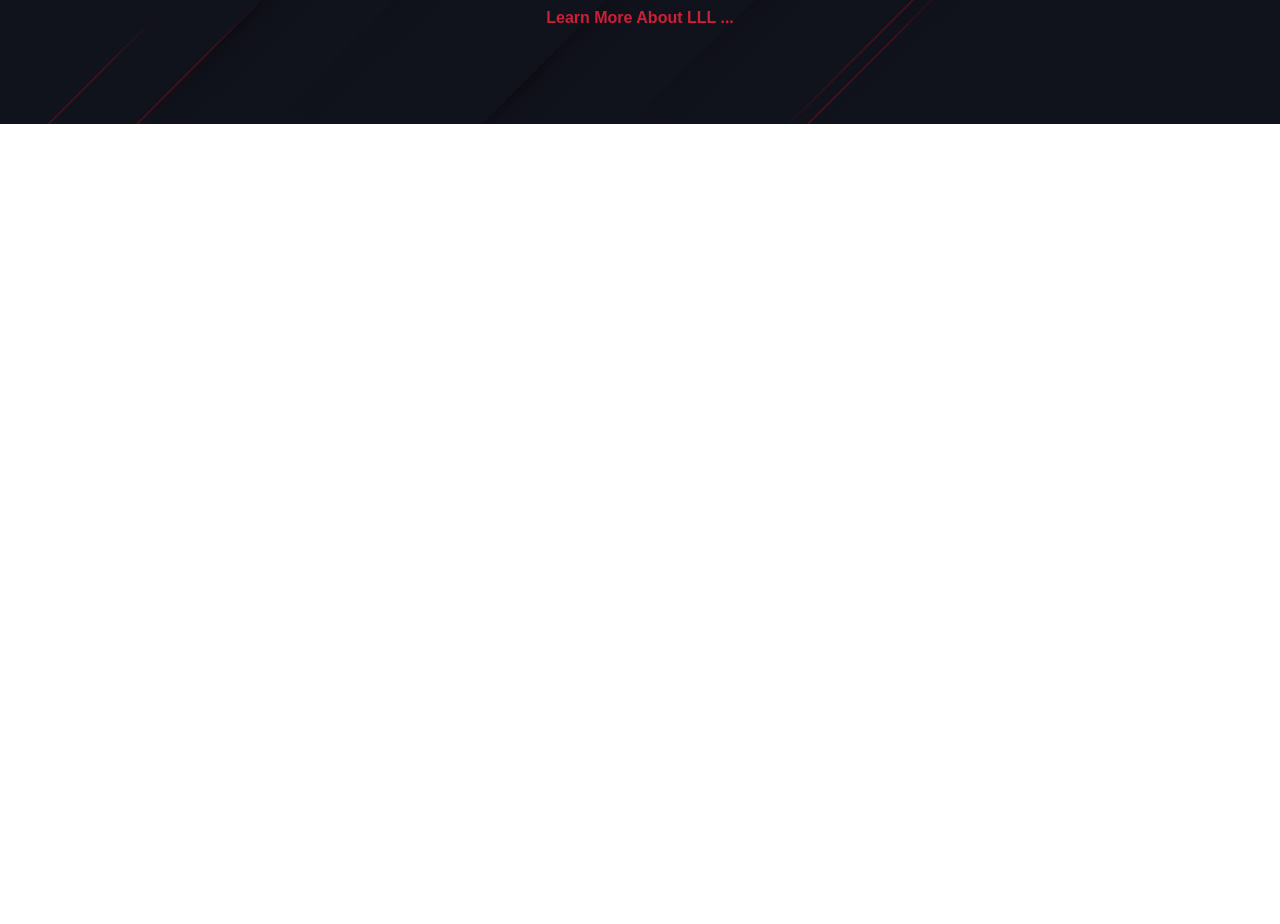
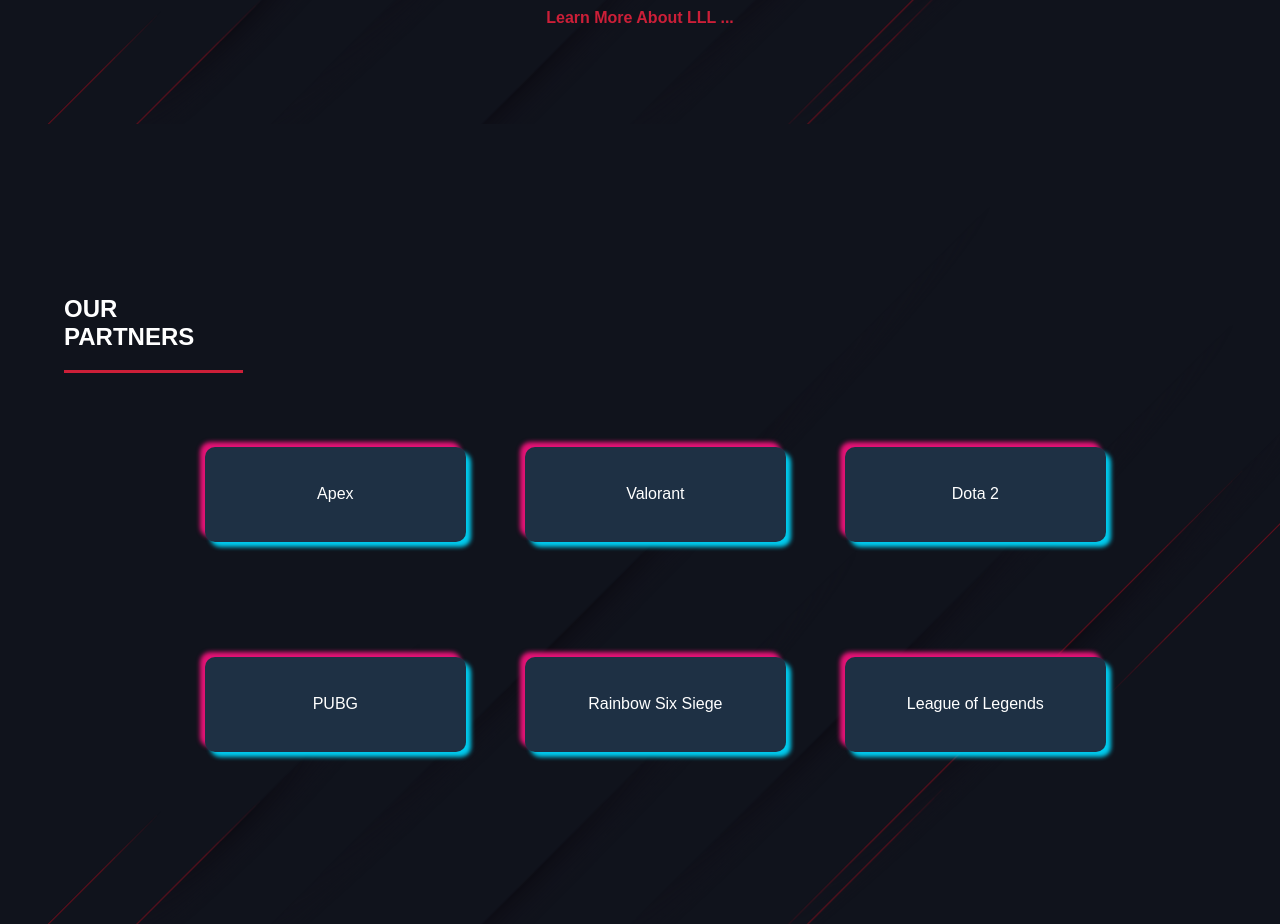
Before and after one commit to Al-Auqash/LLL-Tournament, a React (Create React App) app in the folder client/: page / in a window 1280 px wide. Shown: the part 1540-2464 px from the top of the page. Before the commit the page ends 1664 px from the top, so only its background shows below. Built offline with nearby package versions, Linux system fonts and the light colour scheme; the HTML template or start-up script is replaced by a standard one.

Commit message:
third content #10

```diff
--- a/client/src/components/mainContent.js
+++ b/client/src/components/mainContent.js
@@ -1,6 +1,8 @@
 import React from "react";
 import WelcomePage from "./subMainContent/welcomePage";
 import Works from "./subMainContent/works";
+import OurPartners from "./subMainContent/ourPartners";
+
 import "./mainContent.css";
 
 const mainContent = () => {
@@ -8,6 +10,7 @@
     <section id="mainContent">
       <WelcomePage />
       <Works  />
+      <OurPartners />
     </section>
   );
 };
--- /dev/null
+++ b/client/src/components/subMainContent/ourPartners.css
@@ -0,0 +1,48 @@
+.ourPartners {
+  background-color: #10131c;
+  background-image: url("../../img/background.png");
+  height: 100vh;
+  width: 100%;
+  display: flex;
+  background-size: cover;
+  flex-direction: column;
+  justify-content: center;
+}
+
+.title {
+  color: #ffffff;
+  margin: 2% 5% 2% 5%;
+  border-bottom: 3px solid #cc1f38;
+  width: 14%;
+  font-family: Arial, Helvetica, sans-serif;
+}
+
+.title h1 {
+  background-color: transparent;
+}
+
+.ourPartnersCard {
+    display: grid;
+    grid-template-columns: 20% 20% 20%;
+    grid-gap: 5%;
+    justify-content: center;
+    align-items: center;
+    height: 50%;
+    font-family: Arial, Helvetica, sans-serif;
+}
+
+.ourPartnersCard .card {
+    width: 100%;
+    height: 50%;
+    padding-left: 1%;
+    padding-right: 1%;
+    margin: 2% 5% 2% 5%;
+    background-color: #1e3044;
+    display: flex;
+    flex-direction: column;
+    justify-content: center;
+    align-items: center;
+    text-align: center;
+    border-radius: 10px;
+    box-shadow: -5px -5px 4px#e41376, 5px 5px 4px #01cbee;
+  }
--- /dev/null
+++ b/client/src/components/subMainContent/ourPartners.js
@@ -0,0 +1,33 @@
+import React from "react";
+import "./ourPartners.css";
+
+const ourPartners = () => {
+  return (
+    <div className="ourPartners">
+      <div className="title">
+        <h1>OUR PARTNERS</h1>
+      </div>
+      <div className="ourPartnersCard">
+          <div className="card">
+            <p>Apex</p>
+          </div>
+          <div className="card">
+            <p>Valorant</p>
+          </div>
+          <div className="card">
+            <p>Dota 2</p>
+          </div>
+          <div className="card">
+            <p>PUBG</p>
+          </div>
+          <div className="card">
+            <p>Rainbow Six Siege</p>
+          </div>
+          <div className="card">
+            <p>League of Legends</p>
+          </div>
+      </div>
+    </div>
+  );
+};
+export default ourPartners;
--- a/client/src/components/subMainContent/works.css
+++ b/client/src/components/subMainContent/works.css
@@ -30,7 +30,7 @@
   font-family: Arial, Helvetica, sans-serif;
 }
 
-.card {
+.worksCard .card {
   width: 15%;
   height: 100%;
   padding-left: 1%;
```
